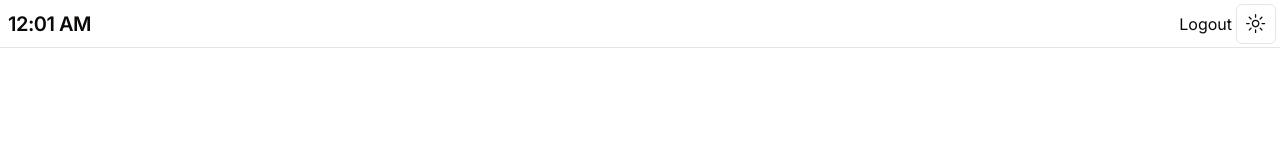
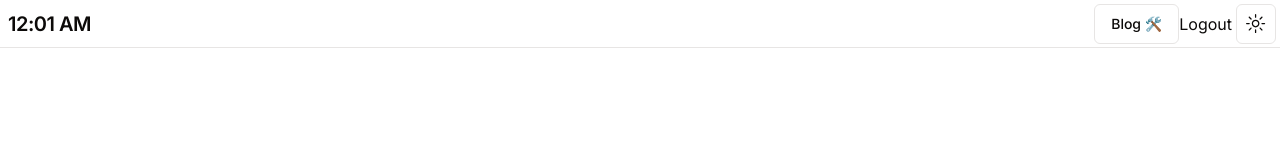
Before and after one commit to metal-face/blog-builder, a Next.js app: page / in a window 1280 px wide. Shown: the top 160 px of the page. Built offline with nearby package versions, Linux system fonts and the light colour scheme; no server answers.

Commit message:
Add usePathname hook to ConditionalButton component

```diff
--- a/components/conditional-button.tsx
+++ b/components/conditional-button.tsx
@@ -1,19 +1,23 @@
+"use client";
 import { Button } from "@/components/ui/button";
+import { usePathname } from "next/navigation";
 
 interface ConditionalButtonProps {
     name: string;
-    visible: boolean;
+    path: string;
     classes?: string;
     children?: React.ReactNode;
 }
 
 export default function ConditionalButton({
     name,
-    visible,
+    path,
     classes,
     children,
 }: ConditionalButtonProps) {
-    return visible ? (
+    const currentPath = usePathname();
+
+    return path !== currentPath ? (
         <Button variant="outline" className={classes}>
             {name}
             {children}
```
